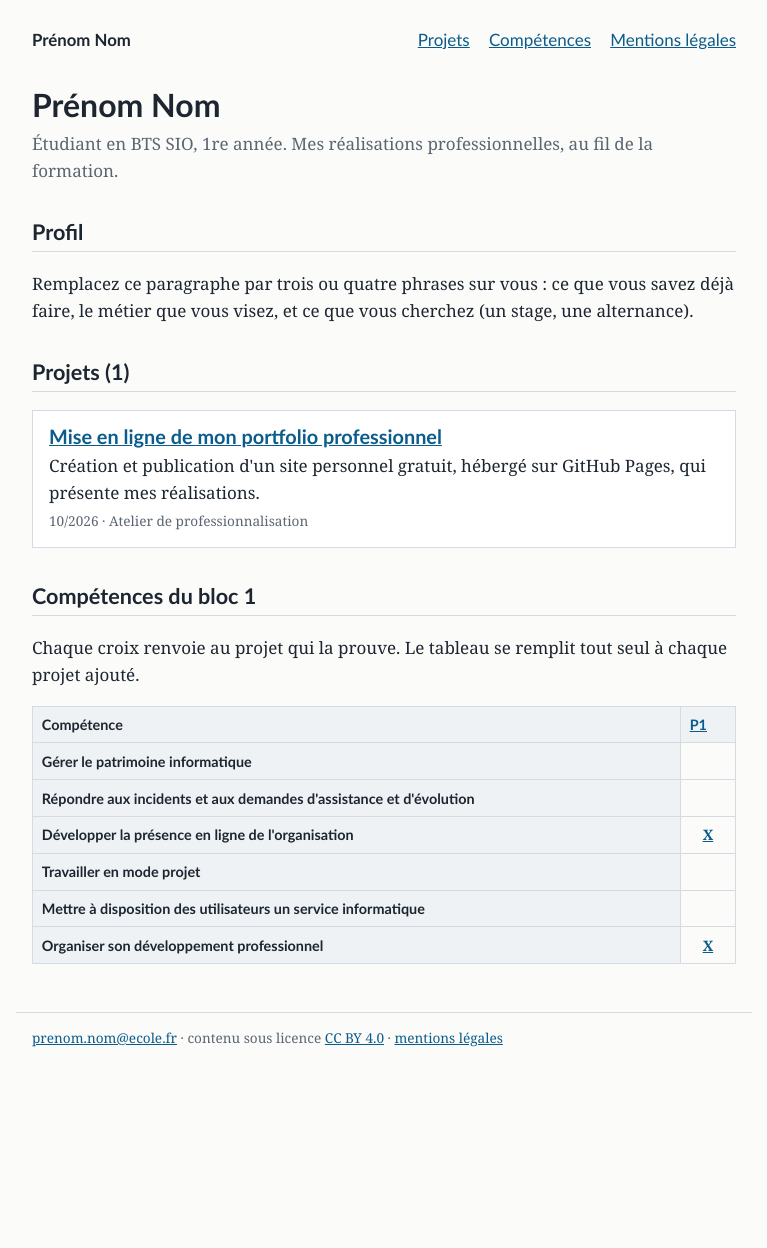
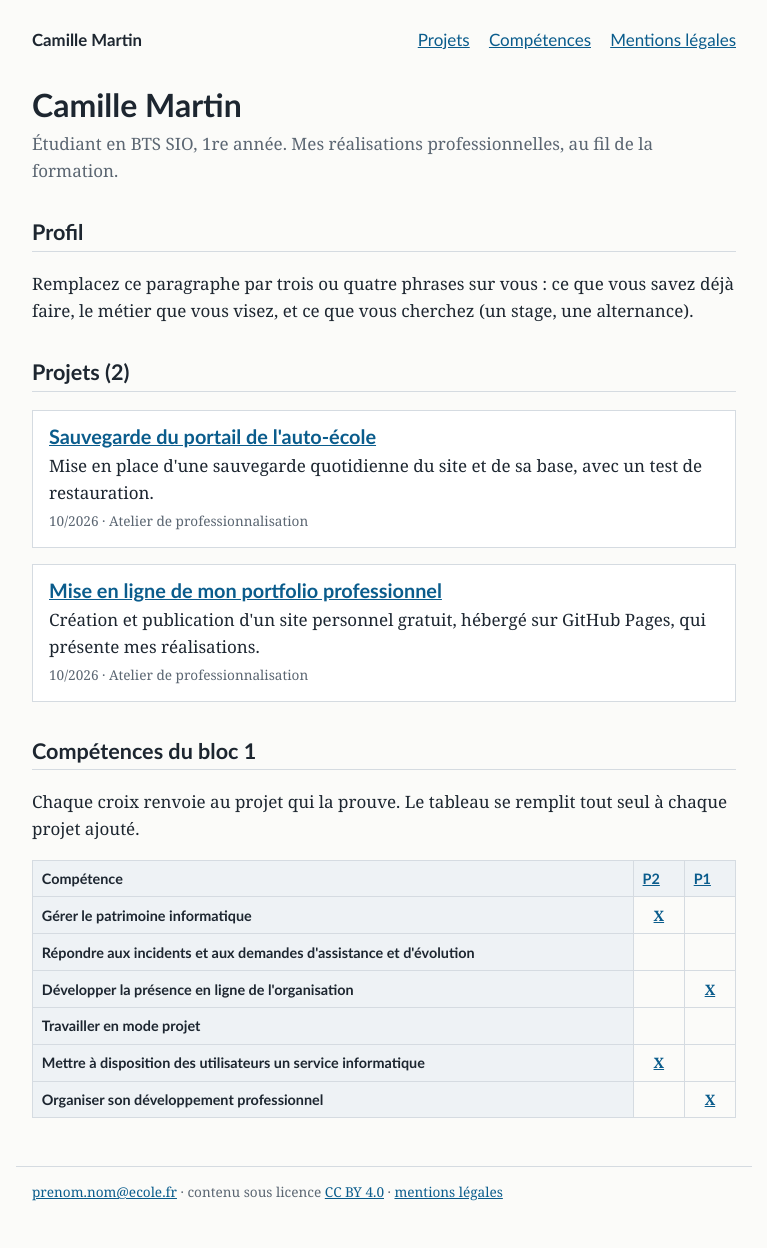
Before and after one commit to AbidHamza/portfolio-demo-eleve, a Jekyll site: the page built from index.html, in a window 1280 px wide. Shown: the whole page, without its empty margins (256-1023 px from the left). Built offline with Jekyll 4.4.1, drawn with Linux system fonts in a browser that asks for light colours; before the commit the page ends 1094 px from its top, so only the background shows below that.

Commit message:
Identité et projet 2 : sauvegarde du portail

```diff
--- a/_config.yml
+++ b/_config.yml
@@ -1,6 +1,6 @@
 # Réglages du portfolio. Modifiez les quatre lignes ci-dessous, enregistrez,
 # et le site se met à jour tout seul après la publication.
-title: "Prénom Nom"
+title: "Camille Martin"
 description: "Étudiant en BTS SIO, 1re année. Mes réalisations professionnelles, au fil de la formation."
 email: "prenom.nom@ecole.fr"
 linkedin: ""
--- /dev/null
+++ b/_projets/2026-10-sauvegarde-portail.md
@@ -0,0 +1,28 @@
+---
+title: "Sauvegarde du portail de l'auto-école"
+date: 2026-10-14
+cadre: "Atelier de professionnalisation"
+resume: "Mise en place d'une sauvegarde quotidienne du site et de sa base, avec un test de restauration."
+competences: [c1, c5]
+---
+
+## Contexte
+
+Qui a demandé quoi, dans quelle organisation, et pourquoi c'était nécessaire.
+
+## Conditions et moyens
+
+Le matériel, les logiciels, seul ou en équipe.
+
+## Description de l'activité
+
+1. Première étape, avec la commande ou le réglage réellement employé.
+2. Deuxième étape.
+
+## Productions et preuves
+
+![Ce que montre la capture]({{ "/images/exemple.png" | relative_url }})
+
+## Ce que j'en retiens
+
+Une difficulté rencontrée et la façon dont vous l'avez réglée.
```
